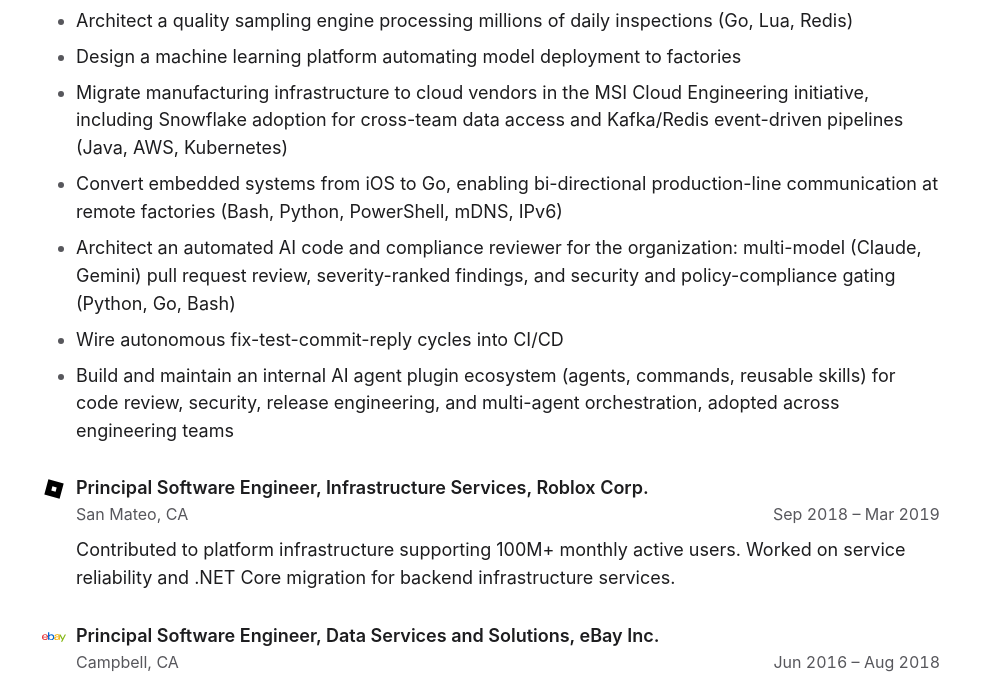
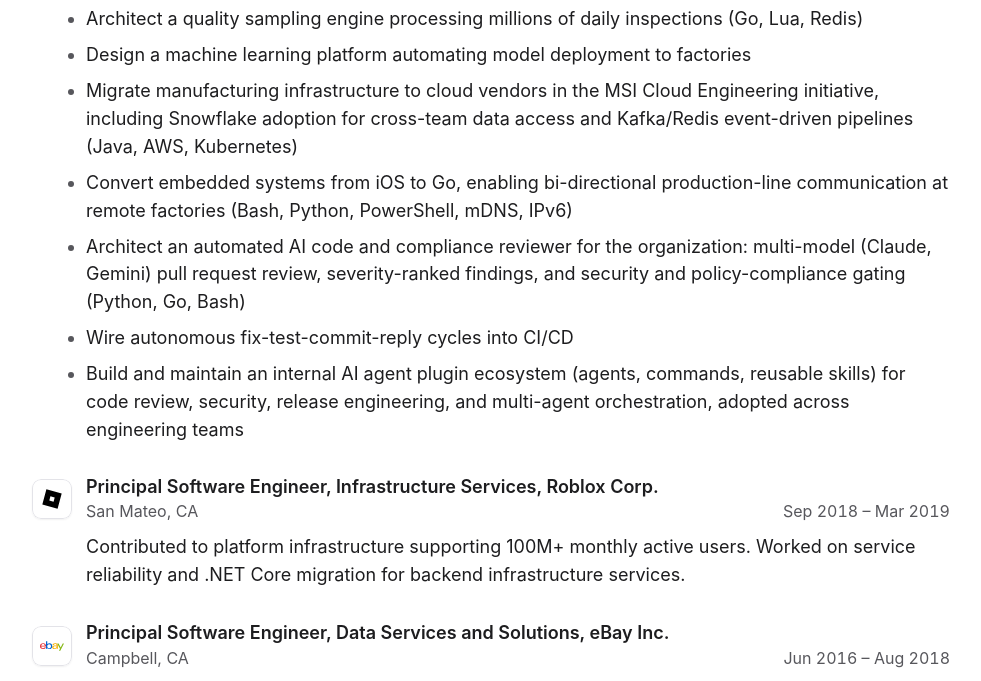
Before and after one commit to islanderman/resume, a website: page public/index.html in a window 1280 px wide. Shown: the part 604-1285 px from the top of the page, without its empty margins (149-1130 px from the left). Drawn offline with Linux system fonts and the light colour scheme.

Commit message:
feat(icons): set the company and school logos on white Apple-style tiles

```diff
--- a/public/css/resume.css
+++ b/public/css/resume.css
@@ -132,10 +132,21 @@
     --page-block: 1.5rem;
     --page-inline: clamp(1rem, 5vw, 2rem);
 
-    /* Icons step instead of scaling: whole-pixel sizes keep the 24px-grid SVGs crisp. */
-    --icon-size: 1.25rem;
-    --icon-gap: 0.5rem;
+    /* Logo tiles step instead of scaling: from 600px the logo is 24px, 1:1 and 2:1 with the
+       24px grid at 1x and 2x. The tile hangs in the rail beside the title and meta lines. */
+    --icon-size: 1.875rem;
+    --icon-logo: 1.25rem;
+    --icon-pad: calc((var(--icon-size) - var(--icon-logo)) / 2);
+    --icon-radius: calc(var(--icon-size) * 0.225);
+    --icon-gap: 0.625rem;
+    --icon-offset: max(
+      0px,
+      (1lh + var(--gap-meta) + var(--text-meta) * var(--leading-meta) - var(--icon-size)) / 2
+    );
     --rail: calc(var(--icon-size) + var(--icon-gap));
+    --color-icon-tile: var(--color-bg);
+    --color-icon-edge: #e3e3e8;
+    --color-icon-shadow: rgb(0 0 0 / 0.06);
 
     /*
      * About 95-100 characters per line: résumé lines are scanned bullets, and the printed line
@@ -166,8 +177,9 @@
       --gap-heading: 1rem;
       --gap-stack: 1.75rem;
       --page-block: 2.5rem;
-      --icon-size: 1.5rem;
-      --icon-gap: 0.625rem;
+      --icon-size: 2.25rem;
+      --icon-logo: 1.5rem;
+      --icon-gap: 0.75rem;
     }
   }
 
@@ -184,6 +196,8 @@
       --gap-job: 0.625rem;
       --gap-list: 0.5rem;
       --page-block: 3.5rem;
+      --icon-size: 2.5rem;
+      --icon-gap: 0.875rem;
     }
   }
 
@@ -218,8 +232,14 @@
 
       --page-block: 0;
       --page-inline: 0;
-      --icon-size: 16px;
+      /* Paper gets the bare logo, centered on the title line: no tile, no tint. */
+      --icon-size: 18px;
+      --icon-logo: 18px;
       --icon-gap: 6px;
+      --icon-offset: max(0px, (1lh - var(--icon-size)) / 2);
+      --color-icon-tile: transparent;
+      --color-icon-edge: transparent;
+      --color-icon-shadow: transparent;
     }
   }
 }
@@ -458,9 +478,18 @@
     flex: none;
     inline-size: var(--icon-size);
     block-size: var(--icon-size);
+    padding: var(--icon-pad);
+    border-radius: var(--icon-radius);
+    background-color: var(--color-icon-tile);
+    /* A hairline and a soft drop that take no layout space; the logo sits centred in the
+       padding. */
+    box-shadow:
+      inset 0 0 0 1px var(--color-icon-edge),
+      0 1px 2px var(--color-icon-shadow);
     object-fit: contain;
-    /* Centres the icon on the first line, so a wrapped title keeps it beside line one. */
-    margin-block-start: max(0px, (1lh - var(--icon-size)) / 2);
+    /* The negative end margin keeps the h3 one title line tall, so the taller tile hangs in the
+       rail beside the meta row and moves nothing. */
+    margin-block: var(--icon-offset) calc(1lh - var(--icon-size) - var(--icon-offset));
   }
 }
 
--- a/public/index.html
+++ b/public/index.html
@@ -5,7 +5,7 @@
     <meta name="viewport" content="width=device-width, initial-scale=1.0" />
     <title>Jerry Yang — Software Architect | Resume</title>
     <!-- Render-critical, so it comes first: metadata, structured data and analytics follow. -->
-    <link rel="stylesheet" href="css/resume.css?v=d307e04a" />
+    <link rel="stylesheet" href="css/resume.css?v=a52046a9" />
 
     <meta
       name="description"
```
Also changed, not shown: public/404.html (+1 -1 lines), 2 other files.
